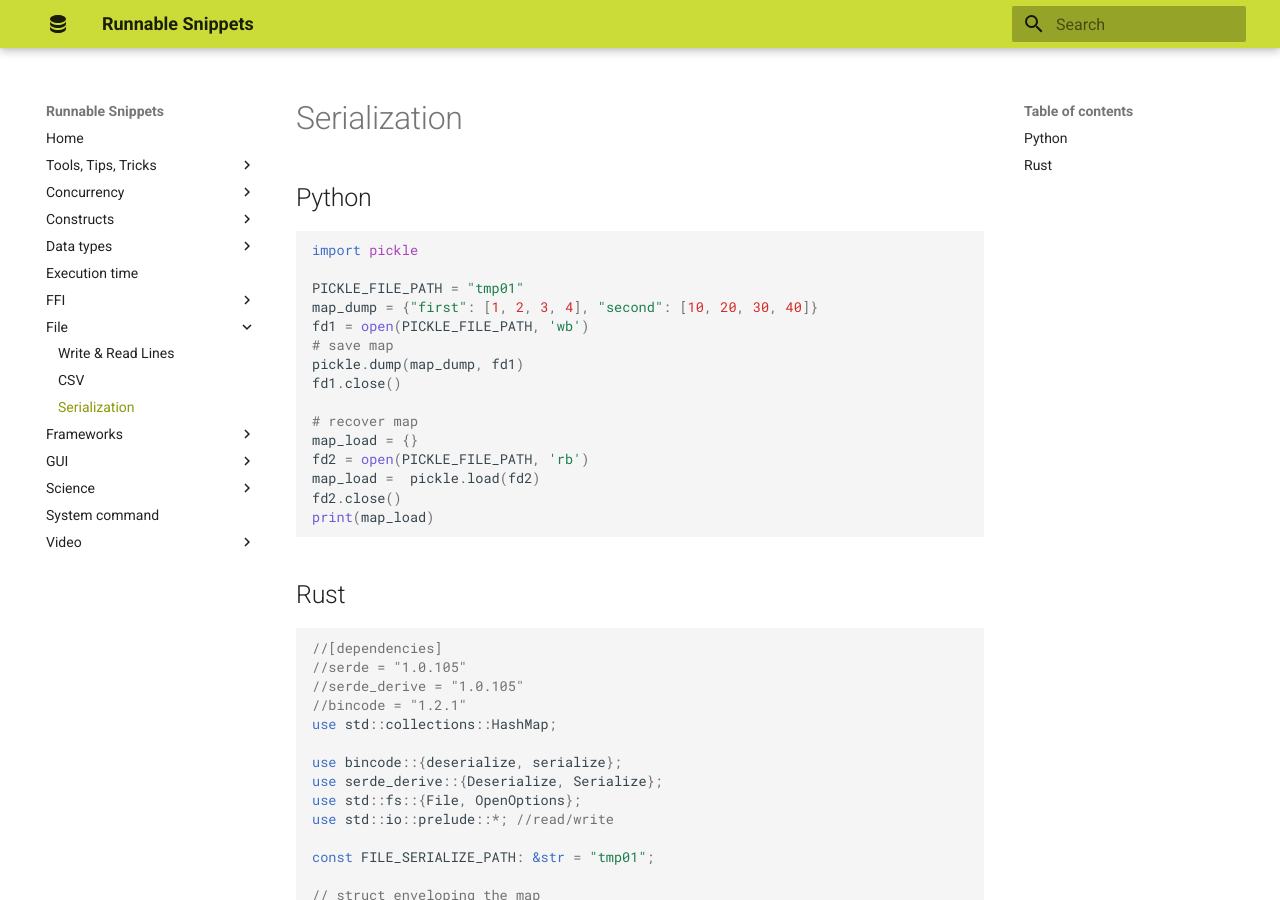
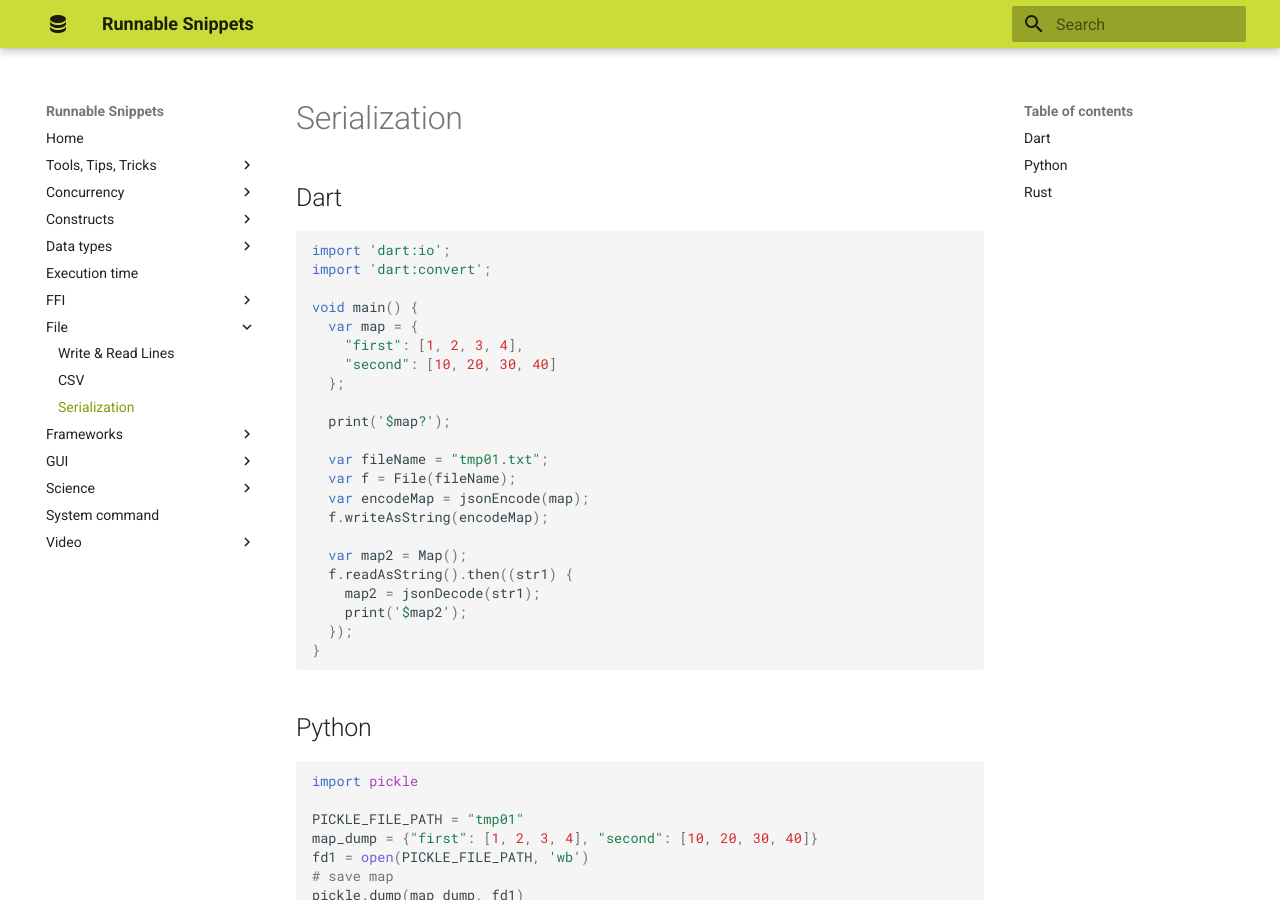
Before and after one commit to wegmarken2006/snippets_src, an MkDocs documentation site: the page built from docs/Serialization.md, in a window 1280 px wide and 900 px high. Built offline with MkDocs 1.6.1 and Material for MkDocs 9.7.7, drawn with Linux system fonts in a browser that asks for light colours.

Commit message:
dart serialization

````diff
--- a/docs/Serialization.md
+++ b/docs/Serialization.md
@@ -1,5 +1,31 @@
 # Serialization
 
+## Dart
+```dart
+
+import 'dart:io';
+import 'dart:convert';
+
+void main() {
+  var map = {
+    "first": [1, 2, 3, 4],
+    "second": [10, 20, 30, 40]
+  };
+
+  print('$map?');
+
+  var fileName = "tmp01.txt";
+  var f = File(fileName);
+  var encodeMap = jsonEncode(map);
+  f.writeAsString(encodeMap);
+
+  var map2 = Map();
+  f.readAsString().then((str1) {
+    map2 = jsonDecode(str1);
+    print('$map2');
+  });
+}
+```
 
 ## Python
 ```python
````
